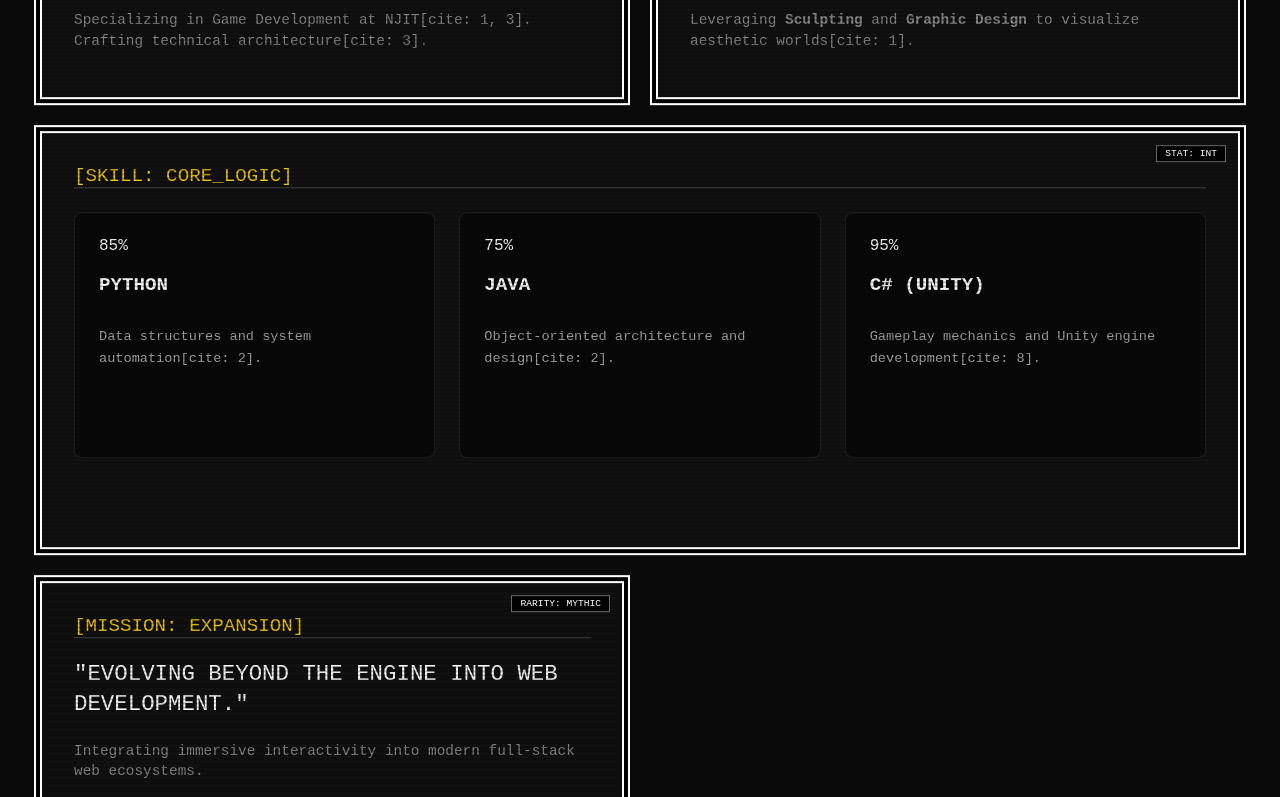
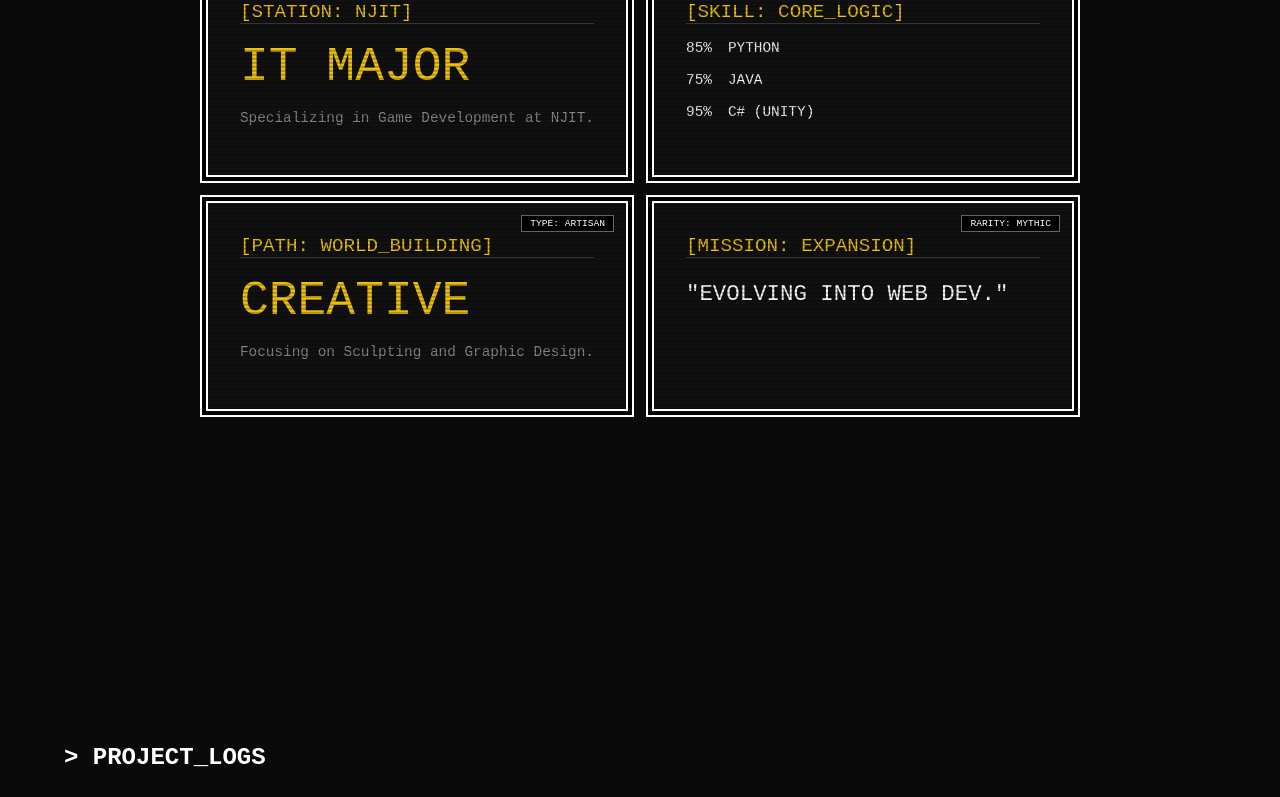
Before and after one commit to apr45/is117-GameDevPortfolio, a React (Vite) app: page / in a window 1280 px wide. Shown: the part 1083-1880 px from the top of the page. Built offline with nearby package versions, Linux system fonts and the light colour scheme.

Commit message:
redoing layout of circle charts in skills box

```diff
--- a/src/components/AboutMe.tsx
+++ b/src/components/AboutMe.tsx
@@ -6,76 +6,49 @@ const AboutMe: React.FC = () => {
     <section id="about" className={styles.aboutScene}>
   <div className={styles.aboutGrid}>
 
-        {/* BOX 1: ACADEMIC STATUS (Standard Card) */}
+    {/* BOX 1: NJIT STATUS */}
     <div className={styles.statCard}>
       <div className={styles.rarityBadge}>STATUS: ACTIVE</div>
       <span className={styles.itemHeader}>[STATION: NJIT]</span>
       <span className={styles.statValue}>IT MAJOR</span>
-          <p className={styles.statLabel}>
-            Specializing in Game Development at NJIT[cite: 1, 3]. Crafting technical architecture[cite: 3].
-          </p>
+      <p className={styles.statLabel}>Specializing in Game Development at NJIT.</p>
     </div>
 
-        {/* BOX 3: CREATIVE HOBBIES (Standard Card) */}
+    {/* BOX 2: PROGRAMMING TOOLKIT (Now standard size) */}
+    <div className={styles.statCard}>
+      <div className={styles.rarityBadge}>STAT: INT</div>
+      <span className={styles.itemHeader}>[SKILL: CORE_LOGIC]</span>
+
+      {/* Changed to a vertical stack for a narrower box */}
+      <div className={styles.verticalStack}>
+        <div className={styles.skillRow}>
+          <div className={`${styles.circleSmall} ${styles.pythonChart}`}>85%</div>
+          <span>PYTHON</span>
+        </div>
+        <div className={styles.skillRow}>
+          <div className={`${styles.circleSmall} ${styles.javaChart}`}>75%</div>
+          <span>JAVA</span>
+        </div>
+        <div className={styles.skillRow}>
+          <div className={`${styles.circleSmall} ${styles.unityChart}`}>95%</div>
+          <span>C# (UNITY)</span>
+        </div>
+      </div>
+    </div>
+
+    {/* BOX 3: CREATIVE HOBBIES */}
     <div className={styles.statCard}>
       <div className={styles.rarityBadge}>TYPE: ARTISAN</div>
       <span className={styles.itemHeader}>[PATH: WORLD_BUILDING]</span>
       <span className={styles.statValue}>CREATIVE</span>
-          <p className={styles.statLabel}>
-            Leveraging <strong>Sculpting</strong> and <strong>Graphic Design</strong> to visualize aesthetic worlds[cite: 1].
-          </p>
+      <p className={styles.statLabel}>Focusing on Sculpting and Graphic Design.</p>
     </div>
 
-        {/* BOX 2: PROGRAMMING STACK (Wide Card) */}
-<div className={`${styles.statCard} ${styles.wideItem}`}>
-  <div className={styles.rarityBadge}>STAT: INT</div>
-  <span className={styles.itemHeader}>[SKILL: CORE_LOGIC]</span>
-
-  <div className={styles.modelGrid}>
-    {/* SUB-ITEM: PYTHON */}
-    <div className={styles.pillarCard}>
-      <div className={styles.chartContainer}>
-        <div className={`${styles.circle} ${styles.pythonChart}`}>
-          <span className={styles.percentageText}>85%</span>
-        </div>
-      </div>
-      <h3 className={styles.pillarTitle}>PYTHON</h3>
-      <p className={styles.pillarText}>Data structures and system automation[cite: 2].</p>
-    </div>
-
-    {/* SUB-ITEM: JAVA */}
-    <div className={styles.pillarCard}>
-      <div className={styles.chartContainer}>
-        <div className={`${styles.circle} ${styles.javaChart}`}>
-          <span className={styles.percentageText}>75%</span>
-        </div>
-      </div>
-      <h3 className={styles.pillarTitle}>JAVA</h3>
-      <p className={styles.pillarText}>Object-oriented architecture and design[cite: 2].</p>
-    </div>
-
-    {/* SUB-ITEM: C# (UNITY) */}
-    <div className={styles.pillarCard}>
-      <div className={styles.chartContainer}>
-        <div className={`${styles.circle} ${styles.unityChart}`}>
-          <span className={styles.percentageText}>95%</span>
-        </div>
-      </div>
-      <h3 className={styles.pillarTitle}>C# (UNITY)</h3>
-      <p className={styles.pillarText}>Gameplay mechanics and Unity engine development[cite: 8].</p>
-    </div>
-  </div>
-</div>
-        {/* BOX 4: FUTURE OUTLOOK (Legendary Box - Standard Card) */}
+    {/* BOX 4: FUTURE OUTLOOK */}
     <div className={`${styles.statCard} ${styles.facultyNote}`}>
       <div className={styles.rarityBadge}>RARITY: MYTHIC</div>
       <span className={styles.itemHeader}>[MISSION: EXPANSION]</span>
-          <p className={styles.quote}>
-            "EVOLVING BEYOND THE ENGINE INTO WEB DEVELOPMENT."
-          </p>
-          <p className={styles.statLabel}>
-            Integrating immersive interactivity into modern full-stack web ecosystems.
-          </p>
+      <p className={styles.quote}>"EVOLVING INTO WEB DEV."</p>
     </div>
 
   </div>
--- a/src/styles/AboutMe.module.css
+++ b/src/styles/AboutMe.module.css
@@ -23,16 +23,26 @@
 
 .aboutGrid {
   display: grid;
-  grid-template-columns: repeat(2, 1fr);
-  gap: 2rem;
+  grid-template-columns: 1fr 1fr;
+  gap: 1.5rem;
   width: 100%;
-  max-width: 1200px;
+  max-width: 1100px;
 }
 
-/* This makes the skills container wide[cite: 3] */
-.wideItem {
-  grid-column: span 2; /* Stretch across the grid */
-  min-height: 350px; /* Make it longer vertically[cite: 2] */
+.verticalStack {
+  display: flex;
+  flex-direction: column;
+  gap: 1rem;
+  margin-top: 1rem;
+}
+
+.skillRow {
+  display: flex;
+  align-items: center;
+  gap: 1rem;
+  font-family: var(--font-pixel);
+  font-size: 0.9rem;
+  color: #fff;
 }
 
 @keyframes float {
@@ -176,40 +186,32 @@
 }
 
 /* The Circle Base */
-.circle {
-  width: 100px;
-  height: 100px;
+.circleSmall {
+  width: 45px;
+  height: 45px;
   border-radius: 50%;
   display: flex;
   align-items: center;
   justify-content: center;
+  font-size: 0.6rem;
   position: relative;
-  /* Dark inner hole to create the ring effect[cite: 7] */
-  background: #111;
-  border: 4px solid rgba(255, 255, 255, 0.1);
+  z-index: 1;
 }
 
-/* Ring logic using conic-gradients[cite: 7] */
-.pythonChart {
-  background: conic-gradient(var(--accent-yellow) 85%, transparent 0);
-}
+/* Reuse your conic-gradient logic */
+.pythonChart { background: conic-gradient(var(--accent-yellow) 85%, #222 0); }
+.javaChart   { background: conic-gradient(var(--accent-yellow) 75%, #222 0); }
+.unityChart  { background: conic-gradient(var(--accent-yellow) 95%, #222 0); }
 
-.javaChart {
-  background: conic-gradient(var(--accent-yellow) 75%, transparent 0);
-}
-
-.unityChart {
-  background: conic-gradient(var(--accent-yellow) 95%, transparent 0);
-}
-
-/* Mask to make the chart a ring[cite: 7] */
-.circle::after {
+/* Inner hole for the ring effect */
+.circleSmall::after {
   content: "";
   position: absolute;
-  width: 80px;
-  height: 80px;
-  background: #111; /* Matches box background[cite: 7] */
+  width: 35px;
+  height: 35px;
+  background: #111;
   border-radius: 50%;
+  z-index: -1;
 }
 
 /* Percentage text sitting on top */
```
Lines whose indentation alone changed are shown as unchanged.
